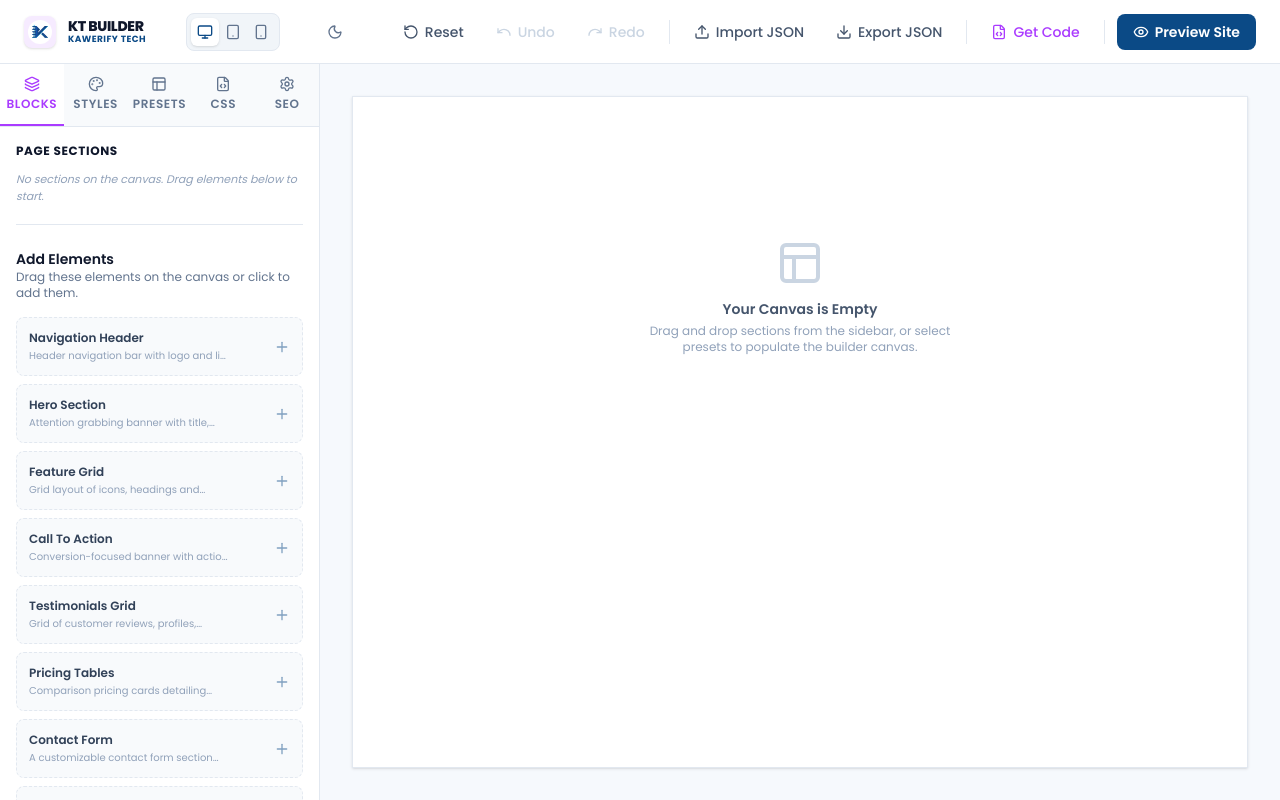
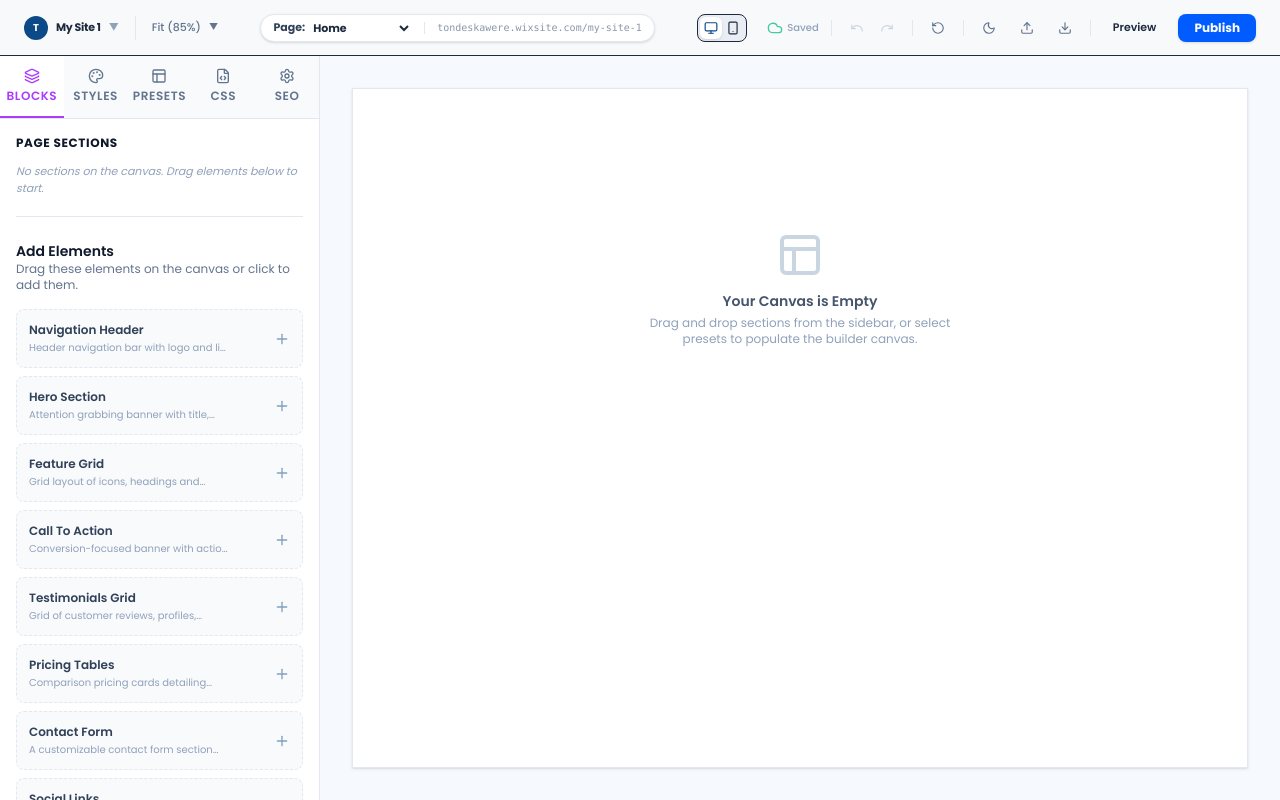
Before and after one commit to tonderaikawere/kt-website-builder, a React (Vite) app: page / in a window 1280 px wide. Built offline with nearby package versions, Linux system fonts and the light colour scheme.

Commit message:
Add Wix style top navigation bar

```diff
--- a/src/App.tsx
+++ b/src/App.tsx
@@ -19,7 +19,8 @@ import {
   Undo,
   Redo,
   Sun,
-  Moon
+  Moon,
+  Cloud
 } from 'lucide-react';
 import { useBuilderState } from './useBuilderState';
 import { BLOCK_TEMPLATES } from './blockTemplates';
@@ -230,79 +231,110 @@ function App() {
         href={`https://fonts.googleapis.com/css2?family=${settings.fontFamily.split(',')[0].replace(/['"\s]/g, '+')}:wght@400;500;600;700;800&display=swap`}
       />
 
-      {/* Top Toolbar */}
+      {/* Top Toolbar (Wix Studio style) */}
       {!isPreview && (
-        <header className="flex items-center justify-between px-6 h-16 bg-white dark:bg-brand-deep border-b border-slate-200 dark:border-brand-ink z-10 shrink-0">
-          <div className="flex items-center gap-3">
-            <img src="/icon.svg" className="w-8 h-8 rounded-lg object-contain shadow-sm bg-brand-accent-bg p-1 shrink-0" alt="Kawerify Logo" />
-            <div>
-              <h1 className="font-extrabold text-slate-900 dark:text-white text-sm tracking-tight leading-none">KT BUILDER</h1>
-              <span className="text-[9px] text-brand-primary dark:text-brand-accent font-bold tracking-wider uppercase leading-none block mt-0.5">Kawerify Tech</span>
+        <header className="flex items-center justify-between px-6 h-14 bg-[#f8f9fa] dark:bg-[#1a1b1e] border-b border-slate-250 dark:border-brand-ink z-20 shrink-0 select-none">
+          {/* Left Side: Brand, User Initials, Site Name and Zoom */}
+          <div className="flex items-center gap-4">
+            <div className="flex items-center gap-2 border-r border-slate-200 dark:border-slate-800 pr-4">
+              <div className="w-6 h-6 rounded-full bg-brand-primary text-white flex items-center justify-center text-[10px] font-bold">
+                T
+              </div>
+              <span className="text-[11px] font-bold text-slate-800 dark:text-white tracking-tight">My Site 1</span>
+              <span className="text-[10px] text-slate-400">▼</span>
+            </div>
+
+            <div className="flex items-center gap-2 text-[11px] font-medium text-slate-500">
+              <span>Fit (85%)</span>
+              <span className="text-[9px]">▼</span>
             </div>
           </div>
 
-          {/* Viewport Toggles */}
-          <div className="flex bg-slate-100 p-1 rounded-lg border border-slate-200">
+          {/* Center Address and Page selector */}
+          <div className="hidden md:flex items-center gap-3 bg-white dark:bg-slate-900 border border-slate-200 dark:border-slate-850 px-3 py-1 rounded-full text-[11px] shadow-sm text-slate-500">
+            <div className="flex items-center gap-1">
+              <span className="font-bold text-slate-700 dark:text-slate-300">Page:</span>
+              <select className="bg-transparent border-none text-[11px] font-bold text-slate-800 dark:text-white focus:outline-none cursor-pointer">
+                <option>Home</option>
+                <option>About Projects</option>
+                <option>Contact Info</option>
+              </select>
+            </div>
+            <div className="w-px h-3 bg-slate-200 dark:bg-slate-800" />
+            <span className="font-mono text-[10px] opacity-75">tondeskawere.wixsite.com/my-site-1</span>
+          </div>
+
+          {/* Right Side: Device viewports, Save, Undo, Redo, Preview, and Publish */}
+          <div className="flex items-center gap-3">
+            {/* Viewport device toggles */}
+            <div className="flex bg-slate-200/60 dark:bg-slate-800/80 p-0.5 rounded-lg border border-slate-250 dark:border-slate-700 mr-2">
               <button
                 onClick={() => setDeviceMode('desktop')}
-              className={`p-1.5 rounded-md transition-colors ${deviceMode === 'desktop' ? 'bg-white text-brand-primary shadow-sm' : 'text-slate-500 hover:text-slate-900'}`}
-              title="Desktop View"
+                className={`p-1 rounded-md transition-colors ${deviceMode === 'desktop' ? 'bg-white dark:bg-slate-700 text-brand-primary shadow-sm' : 'text-slate-550 hover:text-slate-850 dark:text-slate-400'}`}
+                title="Desktop Layout"
               >
-              <Monitor className="w-4 h-4" />
-            </button>
-            <button
-              onClick={() => setDeviceMode('tablet')}
-              className={`p-1.5 rounded-md transition-colors ${deviceMode === 'tablet' ? 'bg-white text-brand-primary shadow-sm' : 'text-slate-500 hover:text-slate-900'}`}
-              title="Tablet View"
-            >
-              <Tablet className="w-4 h-4" />
+                <Monitor className="w-3.5 h-3.5" />
               </button>
               <button
                 onClick={() => setDeviceMode('mobile')}
-              className={`p-1.5 rounded-md transition-colors ${deviceMode === 'mobile' ? 'bg-white text-brand-primary shadow-sm' : 'text-slate-500 hover:text-slate-900'}`}
-              title="Mobile View"
+                className={`p-1 rounded-md transition-colors ${deviceMode === 'mobile' ? 'bg-white dark:bg-slate-700 text-brand-primary shadow-sm' : 'text-slate-550 hover:text-slate-850 dark:text-slate-400'}`}
+                title="Mobile Layout"
               >
-              <Smartphone className="w-4 h-4" />
+                <Smartphone className="w-3.5 h-3.5" />
               </button>
             </div>
 
-          {/* Theme Toggle Button */}
-          <button
-            onClick={() => setIsDarkMode(prev => !prev)}
-            className="p-2 rounded-lg text-slate-500 hover:text-brand-accent dark:text-slate-400 dark:hover:text-brand-accent hover:bg-brand-accent-bg dark:hover:bg-brand-accent-bg transition-colors"
-            title="Toggle theme mode"
-          >
-            {isDarkMode ? <Sun className="w-4 h-4" /> : <Moon className="w-4 h-4" />}
-          </button>
+            {/* Save indicator */}
+            <div className="flex items-center text-slate-400 dark:text-slate-500" title="All changes saved to cloud">
+              <Cloud className="w-4 h-4 text-emerald-500 animate-pulse mr-1" />
+              <span className="text-[10px] hidden lg:inline font-medium">Saved</span>
+            </div>
 
-          {/* Action Controls */}
-          <div className="flex items-center gap-2">
-            <button
-              onClick={resetProject}
-              className="flex items-center gap-1.5 px-3 py-1.5 text-sm font-medium text-slate-600 hover:bg-slate-100 rounded-lg transition-colors"
-            >
-              <RotateCcw className="w-4 h-4" />
-              Reset
-            </button>
+            <div className="w-px h-4 bg-slate-200 dark:bg-slate-800" />
+
+            {/* Undo/Redo arrows */}
+            <div className="flex items-center gap-1">
               <button
                 onClick={undo}
                 disabled={!canUndo}
-              className={`flex items-center gap-1.5 px-3 py-1.5 text-sm font-medium rounded-lg transition-colors ${canUndo ? 'text-slate-600 hover:bg-slate-100' : 'text-slate-300 cursor-not-allowed'}`}
+                className={`p-1.5 rounded-lg transition-colors ${canUndo ? 'text-slate-700 hover:bg-slate-100 dark:text-slate-300 dark:hover:bg-slate-800' : 'text-slate-300 dark:text-slate-700 cursor-not-allowed'}`}
                 title="Undo last change"
               >
-              <Undo className="w-4 h-4" />
-              Undo
+                <Undo className="w-3.5 h-3.5" />
               </button>
               <button
                 onClick={redo}
                 disabled={!canRedo}
-              className={`flex items-center gap-1.5 px-3 py-1.5 text-sm font-medium rounded-lg transition-colors ${canRedo ? 'text-slate-600 hover:bg-slate-100' : 'text-slate-300 cursor-not-allowed'}`}
+                className={`p-1.5 rounded-lg transition-colors ${canRedo ? 'text-slate-700 hover:bg-slate-100 dark:text-slate-300 dark:hover:bg-slate-800' : 'text-slate-300 dark:text-slate-700 cursor-not-allowed'}`}
                 title="Redo next change"
               >
-              <Redo className="w-4 h-4" />
-              Redo
+                <Redo className="w-3.5 h-3.5" />
               </button>
-            <div className="w-px h-6 bg-slate-200 mx-1"></div>
+            </div>
+
+            <div className="w-px h-4 bg-slate-200 dark:bg-slate-800" />
+
+            {/* Reset button */}
+            <button
+              onClick={resetProject}
+              className="p-1.5 rounded-lg text-slate-500 hover:text-red-500 transition-colors"
+              title="Reset layout configuration"
+            >
+              <RotateCcw className="w-3.5 h-3.5" />
+            </button>
+
+            <div className="w-px h-4 bg-slate-200 dark:bg-slate-800" />
+
+            {/* Dark Mode toggle */}
+            <button
+              onClick={() => setIsDarkMode(prev => !prev)}
+              className="p-1.5 rounded-lg text-slate-500 hover:text-brand-accent transition-colors"
+              title="Toggle theme mode"
+            >
+              {isDarkMode ? <Sun className="w-3.5 h-3.5" /> : <Moon className="w-3.5 h-3.5" />}
+            </button>
+
+            {/* Import JSON */}
             <input
               type="file"
               id="import-json"
@@ -312,36 +344,36 @@ function App() {
             />
             <button
               onClick={() => document.getElementById('import-json')?.click()}
-              className="flex items-center gap-1.5 px-3 py-1.5 text-sm font-medium text-slate-600 hover:bg-slate-100 rounded-lg transition-colors"
-              title="Import layout from JSON file"
+              className="p-1.5 rounded-lg text-slate-500 hover:text-brand-accent transition-colors"
+              title="Import Layout JSON"
             >
-              <Upload className="w-4 h-4" />
-              Import JSON
+              <Upload className="w-3.5 h-3.5" />
             </button>
+
+            {/* Export JSON */}
             <button
               onClick={exportProjectJson}
-              className="flex items-center gap-1.5 px-3 py-1.5 text-sm font-medium text-slate-600 hover:bg-slate-100 rounded-lg transition-colors"
-              title="Download layout configuration as JSON"
+              className="p-1.5 rounded-lg text-slate-500 hover:text-brand-accent transition-colors"
+              title="Export Layout JSON"
             >
-              <Download className="w-4 h-4" />
-              Export JSON
+              <Download className="w-3.5 h-3.5" />
             </button>
-            <div className="w-px h-6 bg-slate-200 mx-1"></div>
+
+            <div className="w-px h-4 bg-slate-200 dark:bg-slate-800" />
+
+            <button
+              onClick={() => setIsPreview(true)}
+              className="text-[11px] font-semibold text-slate-650 hover:text-slate-900 dark:text-slate-300 dark:hover:text-white px-2.5 py-1.5 rounded-lg hover:bg-slate-100 dark:hover:bg-slate-800 transition-colors"
+            >
+              Preview
+            </button>
+
+            {/* Publish button */}
             <button
               onClick={() => setIsExportOpen(true)}
-              className="flex items-center gap-1.5 px-3 py-1.5 text-sm font-medium text-brand-accent hover:bg-brand-accent-bg rounded-lg transition-colors"
-              title="Export HTML and CSS code"
+              className="px-4 py-1.5 bg-[#005cff] hover:bg-[#004ecc] text-white text-xs font-bold rounded-lg shadow-sm transition-colors flex items-center gap-1 cursor-pointer"
             >
-              <FileCode className="w-4 h-4" />
-              Get Code
-            </button>
-            <div className="w-px h-6 bg-slate-200 mx-1"></div>
-            <button
-              onClick={() => setIsPreview(true)}
-              className="flex items-center gap-1.5 px-4 py-2 text-sm font-semibold rounded-lg transition-colors bg-brand-primary hover:bg-brand-secondary text-white"
-            >
-              <Eye className="w-4 h-4" />
-              Preview Site
+              Publish
             </button>
           </div>
         </header>
```
Lines whose indentation alone changed are shown as unchanged.
